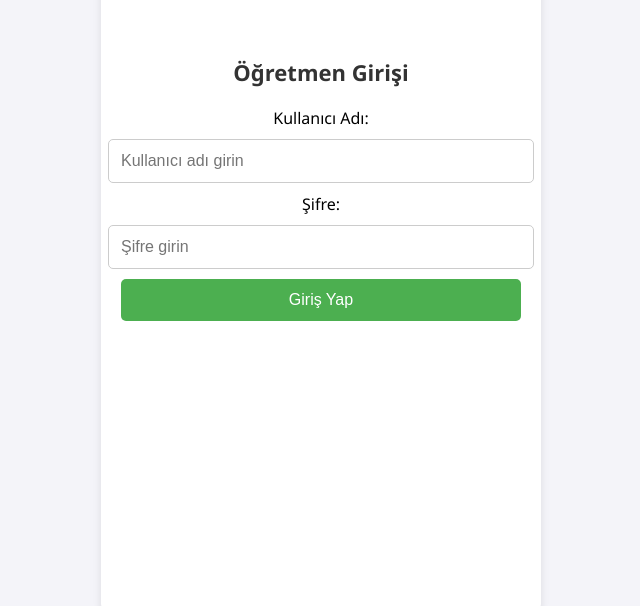
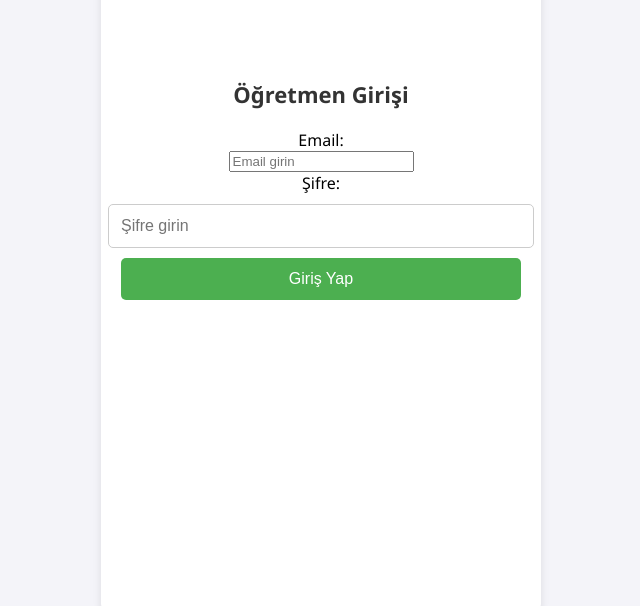
Before and after one commit to Metebay/yoklama, a plain HTML site: page index.html in a window 1280 px wide. Shown: the part 228-834 px from the top of the page, without its empty margins (319-959 px from the left). Drawn offline with Linux system fonts and the light colour scheme.

Commit message:
Update index.html

```diff
--- a/index.html
+++ b/index.html
@@ -26,8 +26,8 @@
         <div class="content">
             <div id="loginPage" class="form-section">
                 <h2>Öğretmen Girişi</h2>
-                <label for="teacherUsername">Kullanıcı Adı:</label>
-                <input type="text" id="teacherUsername" placeholder="Kullanıcı adı girin">
+                <label for="teacherUsername">Email:</label>
+                <input type="email" id="teacherUsername" placeholder="Email girin">
                 <label for="teacherPassword">Şifre:</label>
                 <input type="password" id="teacherPassword" placeholder="Şifre girin">
                 <button onclick="teacherLogin()">Giriş Yap</button>
```
